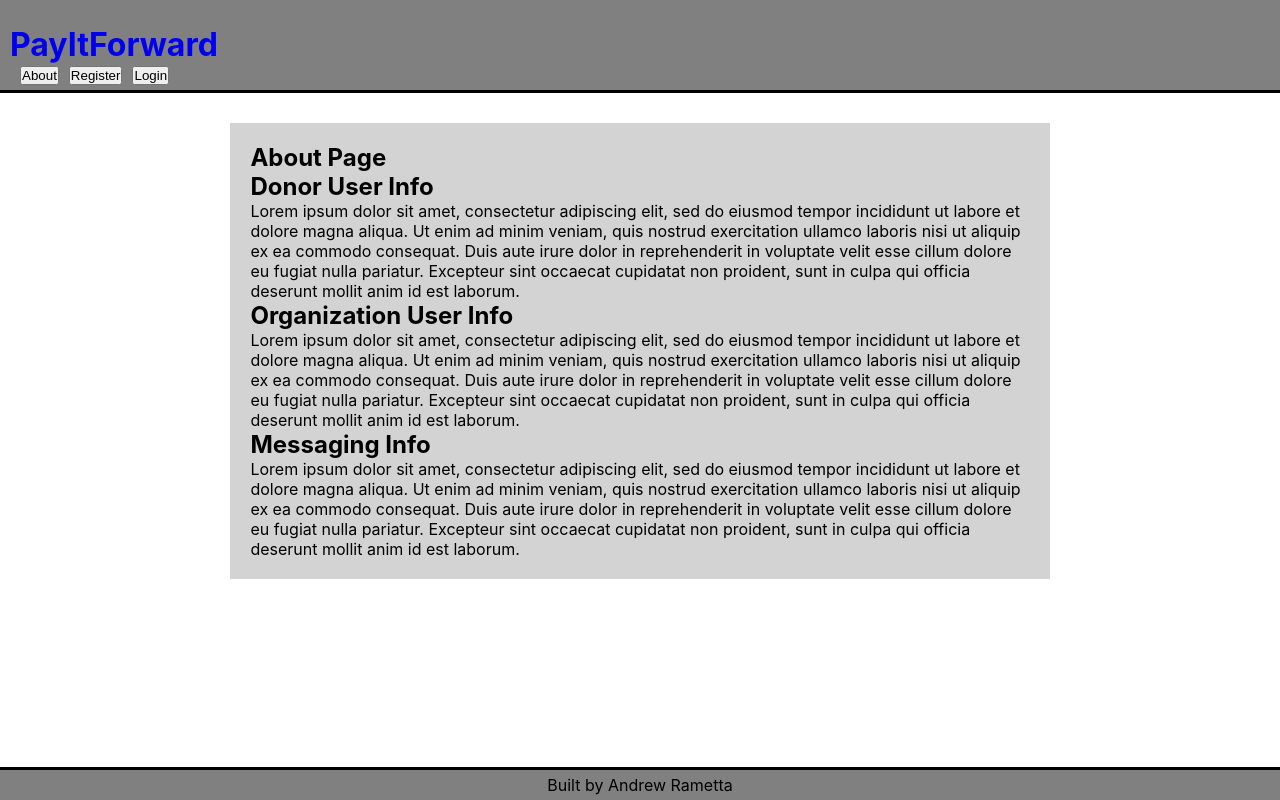
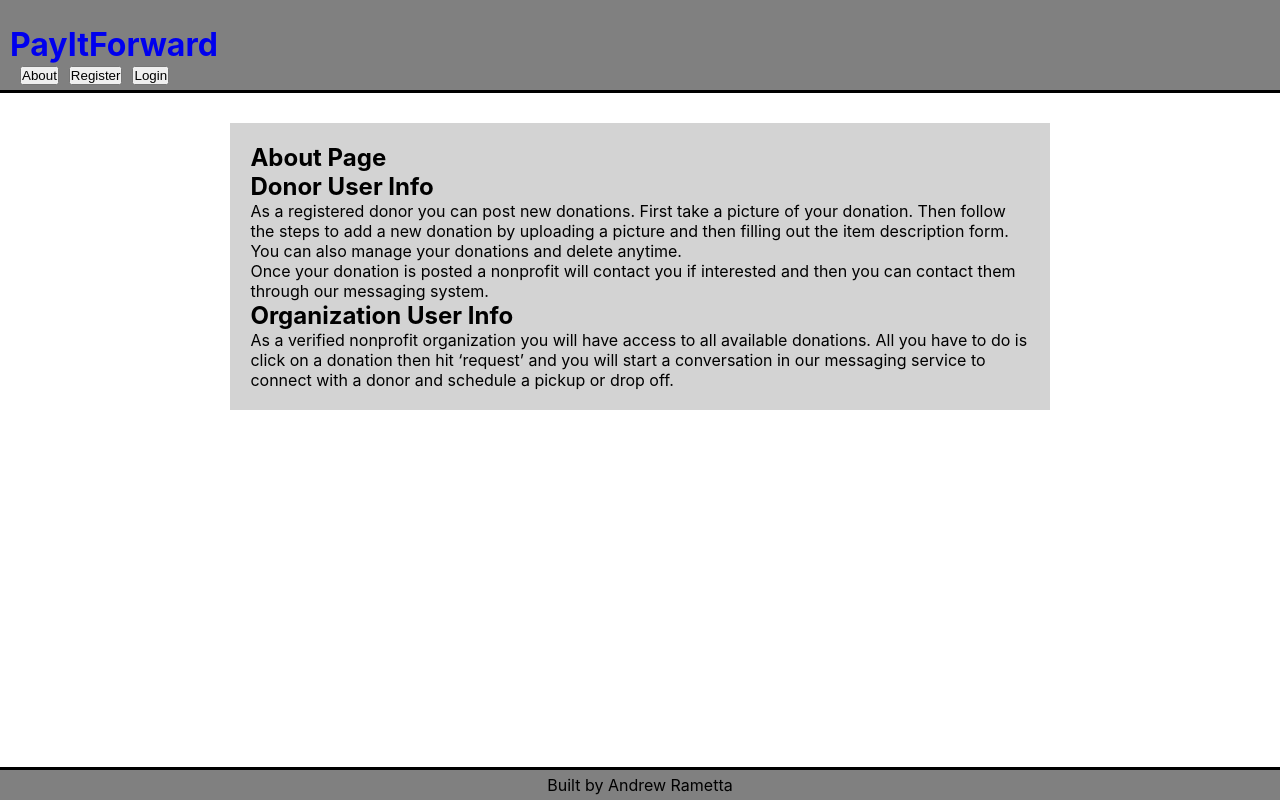
Before and after one commit to andrewrametta/pay-it-forward, a React (Create React App) app: page /about in a window 1280 px wide. Built offline with nearby package versions, Linux system fonts and the light colour scheme.

Commit message:
cleaned up code and fixed errors

```diff
--- a/src/components/About/About.js
+++ b/src/components/About/About.js
@@ -11,37 +11,25 @@ function About() {
         <article>
           <h2>Donor User Info</h2>
           <p>
-            Lorem ipsum dolor sit amet, consectetur adipiscing elit, sed do
-            eiusmod tempor incididunt ut labore et dolore magna aliqua. Ut enim
-            ad minim veniam, quis nostrud exercitation ullamco laboris nisi ut
-            aliquip ex ea commodo consequat. Duis aute irure dolor in
-            reprehenderit in voluptate velit esse cillum dolore eu fugiat nulla
-            pariatur. Excepteur sint occaecat cupidatat non proident, sunt in
-            culpa qui officia deserunt mollit anim id est laborum.
+            As a registered donor you can post new donations. First take a
+            picture of your donation. Then follow the steps to add a new
+            donation by uploading a picture and then filling out the item
+            description form. You can also manage your donations and delete
+            anytime.
+          </p>
+          <p>
+            Once your donation is posted a nonprofit will contact you if
+            interested and then you can contact them through our messaging
+            system.
           </p>
         </article>
         <article>
           <h2>Organization User Info</h2>
           <p>
-            Lorem ipsum dolor sit amet, consectetur adipiscing elit, sed do
-            eiusmod tempor incididunt ut labore et dolore magna aliqua. Ut enim
-            ad minim veniam, quis nostrud exercitation ullamco laboris nisi ut
-            aliquip ex ea commodo consequat. Duis aute irure dolor in
-            reprehenderit in voluptate velit esse cillum dolore eu fugiat nulla
-            pariatur. Excepteur sint occaecat cupidatat non proident, sunt in
-            culpa qui officia deserunt mollit anim id est laborum.
-          </p>
-        </article>
-        <article>
-          <h2>Messaging Info</h2>
-          <p>
-            Lorem ipsum dolor sit amet, consectetur adipiscing elit, sed do
-            eiusmod tempor incididunt ut labore et dolore magna aliqua. Ut enim
-            ad minim veniam, quis nostrud exercitation ullamco laboris nisi ut
-            aliquip ex ea commodo consequat. Duis aute irure dolor in
-            reprehenderit in voluptate velit esse cillum dolore eu fugiat nulla
-            pariatur. Excepteur sint occaecat cupidatat non proident, sunt in
-            culpa qui officia deserunt mollit anim id est laborum.
+            As a verified nonprofit organization you will have access to all
+            available donations. All you have to do is click on a donation then
+            hit ‘request’ and you will start a conversation in our messaging
+            service to connect with a donor and schedule a pickup or drop off.
           </p>
         </article>
       </section>
--- a/src/components/Login/Login.js
+++ b/src/components/Login/Login.js
@@ -44,8 +44,14 @@ function Login(props) {
         <header className="login-header">
           <h1>Login</h1>
         </header>
+        <p>Use the user or organization demo login to test out our app.</p>
+        <p>Demo username: Demo</p>
+        <p>Demo password: Password123$</p>
+
+        <p>Demo organization: The Demo Org</p>
+        <p>Demo password: Password123$</p>
         <article>
-          {error ? <h2>{error}</h2> : null}
+          {error && <h3>{error}</h3>}
           <div>
             <form
               className="login form"
@@ -74,7 +80,6 @@ function Login(props) {
                   defaultValue="password"
                 />
               </div>
-
               <button type="submit">Login</button>
             </form>
           </div>
--- a/src/components/Messages/Messages.js
+++ b/src/components/Messages/Messages.js
@@ -48,7 +48,6 @@ export default function Messages(props) {
               ) : (
                 <h2>{conversation.username}</h2>
               )}
-
               <p>{conversation.title}</p>
             </Link>
           ))}
--- a/src/components/Register/Register.js
+++ b/src/components/Register/Register.js
@@ -20,7 +20,6 @@ function Register(props) {
       zipcode,
     } = e.target;
     setError({ error: null });
-    if (password.value) {
     // create user
     AuthAPIService.postUser({
       username: username.value,
@@ -39,9 +38,6 @@ function Register(props) {
       .catch((res) => {
         setError({ error: res.error });
       });
-    } else {
-      alert("Passwords do not match");
-    }
   };
 
   return (
--- a/src/components/Upload/Upload.js
+++ b/src/components/Upload/Upload.js
@@ -56,7 +56,7 @@ function Upload(props) {
 
   async function fetchImgJSON(base64EncodedImage) {
     try {
-      const response = await fetch("http://localhost:8800/api/uploads", {
+      const response = await fetch(`${config.API_ENDPOINT}/api/uploads`, {
         method: "POST",
         body: JSON.stringify({ data: base64EncodedImage }),
         headers: { "Content-type": "application/json" },
@@ -87,7 +87,7 @@ function Upload(props) {
           )}
         </div>
         {uploadError ? (
-          <h3 className="error">{"Error uploading file, image too big"}</h3>
+          <h3 className="error">{"Error uploading file, try smaller image"}</h3>
         ) : null}
         {showButton ? (
           <button className="form-btn" type="submit">
```
Lines whose indentation alone changed are shown as unchanged.
